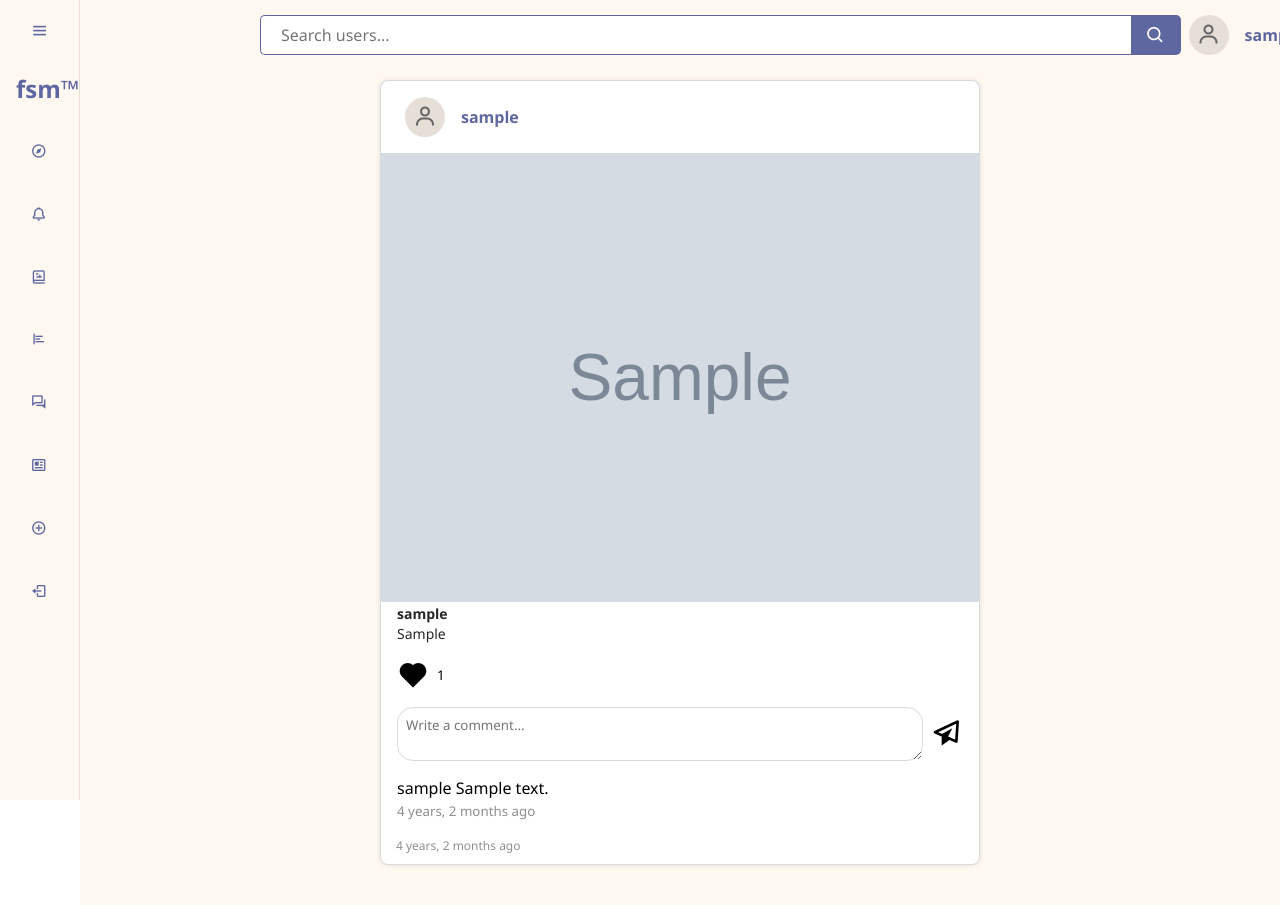
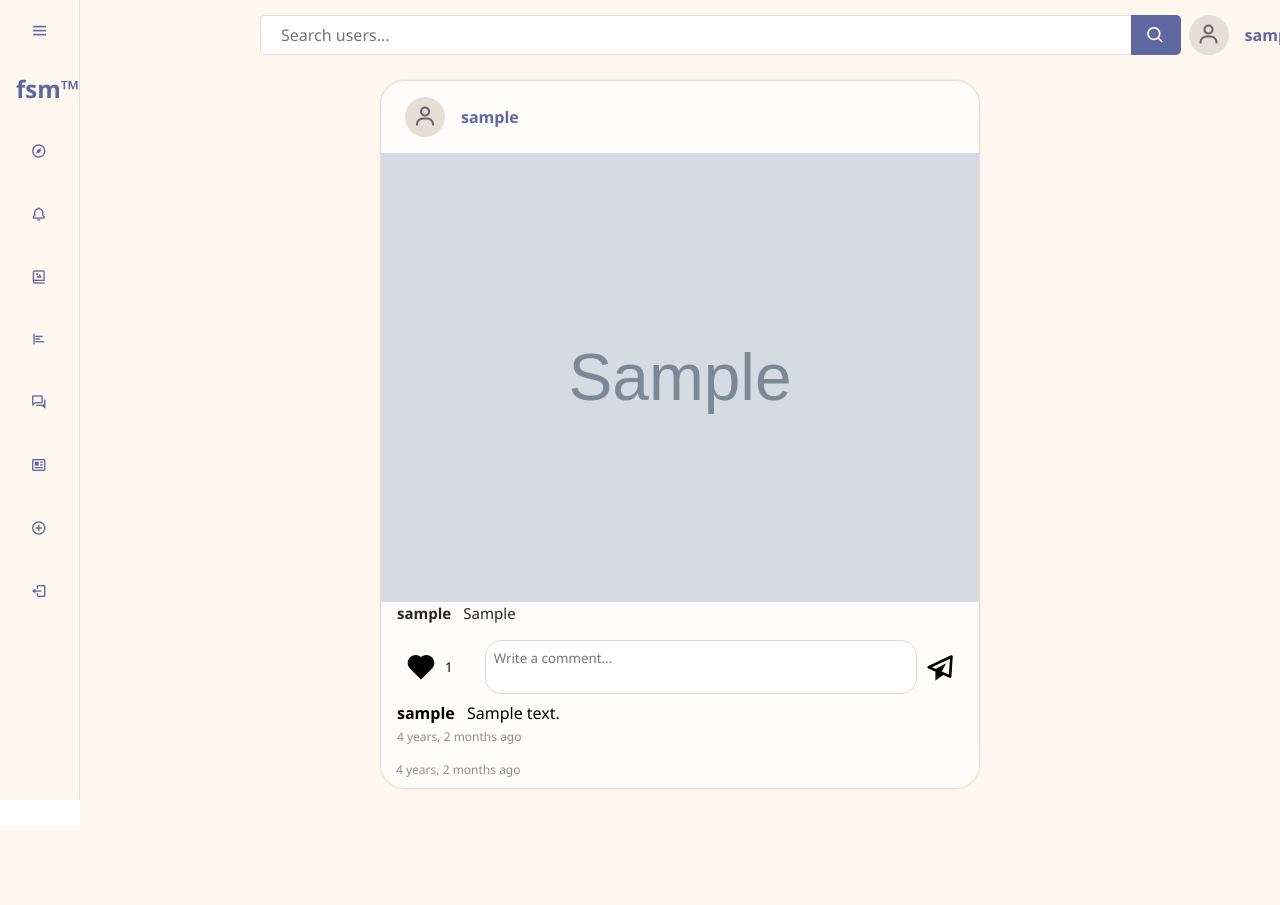
Before and after one commit to niko-jandernal/fsm_website, a Django app: page / in a window 1280 px wide. After the commit the page ends 825 px from the top, so only its background shows below. Run offline with Django 5.2, Linux system fonts and the light colour scheme; a user stored in the database is signed in; tables that the repository leaves empty hold one stand-in row (values such as "Sample post"); grey boxes marked "Sample" are stand-in pictures.

Commit message:
final adjustments regarding the home page displays

```diff
--- a/mywebsite/static/styles/homestyle.css
+++ b/mywebsite/static/styles/homestyle.css
@@ -1,4 +1,4 @@
-@import url('https://cdnjs.cloudflare.com/ajax/libs/font-awesome/5.15.3/css/all.min.css');
+
 * {
     margin: 0;
     padding: 0;
@@ -7,14 +7,14 @@
 
 
 .post {
-    background-color: #fff;
-    border: 1px solid #dbdbdb;
+    background-color: #fffdfb;
+    border: 1px solid #e6dfd8;
     margin: 20px auto;
     width: 90%;
     max-width: 600px;
-    border-radius: 8px;
+    border-radius: 25px;
     overflow: hidden;
-    box-shadow: 0 0 5px rgba(0, 0, 0, 0.1);
+    box-shadow: 0 0 3px rgba(0, 0, 0, 0.1);
 }
 
 .post-image img {
@@ -27,9 +27,10 @@
 }
 
 .post-caption p {
-    margin: 0;
+    display: inline-block;
+    margin-right: 8px;
     color: #262626;
-    font-size: 14px;
+    font-size: 15px;
 }
 .post-user {
     display: flex;
@@ -44,17 +45,12 @@
     color: #8e8e8e;
 }
 
-/* General styles for the post */
+
 .post {
-    font-family: Arial, sans-serif;
-    background-color: #fff;
-    border: 1px solid #dbdbdb;
-    margin-bottom: 24px;
-    border-radius: 8px;
-    overflow: hidden;
+
 }
 
-/* Styles for the user info and icons */
+
 .post-user {
     display: flex;
     align-items: center;
@@ -70,7 +66,7 @@
     margin-left: 8px;
 }
 
-/* Styles for the post caption, including username */
+
 .post-caption p:first-child {
     font-weight: bold;
     display: inline;
@@ -81,12 +77,20 @@
     margin-bottom: 8px;
 }
 
-/* Styles for the like button and like counter */
+
 .like-btn {
     background: none;
     border: none;
     cursor: pointer;
     padding: 8px 16px;
+    display: flex;
+    align-items: center;
+}
+
+.comment-btn {
+    background: none;
+    border: none;
+    cursor: pointer;
     display: flex;
     align-items: center;
 }
@@ -104,7 +108,13 @@
     margin-left: 16px;
 }
 
-/* Styles for the comment form and comments section */
+.post-interactions {
+    display: flex;
+    align-items: center;
+    justify-content: space-between;
+    padding: 0 8px;
+}
+
 #comment-form {
     display: flex;
     padding: 8px 16px;
@@ -112,6 +122,8 @@
 }
 
 #comment-textarea {
+    resize: none;
+    width: 27rem;
     flex-grow: 1;
     margin-right: 8px;
     border: 1px solid #dbdbdb;
@@ -121,11 +133,16 @@
 }
 
 #comments-section {
-    padding: 8px 16px;
+    padding: 0 16px 8px;
 }
 
 .comment {
     margin-bottom: 8px;
+}
+
+.comment p{
+    display: inline-block;
+    margin-right: 8px;
 }
 
 .like-btn i,
@@ -143,6 +160,33 @@
     color: #ed4956;
 }
 
-.comment small {
+.comment small{
+    display: block;
+    margin-top: 4px;
+    font-size: 0.75rem;
     color: #8e8e8e;
 }
+
+.bold{
+    font-weight: bold;
+}
+
+.hidden{
+    display: none;
+}
+
+.toggle-comments {
+    display: inline-block;
+    margin: 0;
+    padding: 0;
+    color: #8e8e8e;
+    font-size: 14px;
+    cursor: pointer;
+    text-decoration: none;
+    transition: background-color 0.2s;
+}
+
+.toggle-comments:hover {
+    color: #727272;
+    text-decoration: none;
+}
--- a/mywebsite/static/styles/style.css
+++ b/mywebsite/static/styles/style.css
@@ -170,18 +170,20 @@
     width: calc(100% - 90px);
     padding: 10px 20px;
     font-size: 16px;
-    border: 1px solid #5E679F;
+    border: 1px solid #e6dfd8;
     border-right: none;
     border-radius: 5px 0 0 5px;
     outline: none;
     height: 40px;
+}#search-input:focus {
+    border-color: #5E679F;
 }
 
 #search-btn {
     white-space: nowrap;
     padding: 10px 15px;
     background: #5E679F;
-    color: white;
+    color: #fffdfb;
     border: none;
     cursor: pointer;
     border-radius: 0 5px 5px 0;
--- a/mywebsite/templates/home.html
+++ b/mywebsite/templates/home.html
@@ -2,9 +2,9 @@
 {% block title%} Home  {% endblock %}
 {% block content %}
 
+
 <link rel="stylesheet" href="../static/styles/homestyle.css">
 <link rel="stylesheet" href="https://cdnjs.cloudflare.com/ajax/libs/font-awesome/5.15.3/css/all.min.css">
-
 
 {% for post in posts %}
 <div class="post">
@@ -24,6 +24,7 @@
         <p>{{ post.caption }}</p>
     </div>
 
+    <div class="post-interactions">
     <button class="like-btn" data-post-id="{{ post.id }}" id="like-btn-{{ post.id }}">
         {% if post.is_liked %}
             <i class='bx bxs-heart' ></i>
@@ -40,23 +41,26 @@
             <i class='bx bx-paper-plane'></i>
         </button>
     </form>
+    </div>
     <div id="comments-section">
         {% for comment in post.comments.all %}
-                <div class="comment">
-                    <p>{{ comment.author }}  {{ comment.content }}</p>
+            <div class="comment {% if forloop.counter > 2 %} extra-comment hidden {% endif %}">
+                <p class="bold">{{ comment.author }}</p> <p>{{ comment.content }}</p>
                 <small>{{ comment.date_posted|timesince }} ago</small>
             </div>
         {% endfor %}
+        {% if post.comments.count > 2 %}
+            <a href="#" class="toggle-comments" data-expanded="false" data-total-comments="{{ post.comments.count }}">View all {{ post.comments.count }} comments</a>
+        {% endif %}
     </div>
     <div class="post-date">
         <p>{{ post.date_posted|timesince}} ago</p>
     </div>
 </div>
+{% endfor %}
 
-{% empty %}
-    <p>No posts yet.</p>
-{% endfor %}
 <script src="https://ajax.googleapis.com/ajax/libs/jquery/3.5.1/jquery.min.js"></script>
+
 
 <script>
 $(document).ready(function(){
@@ -92,6 +96,29 @@ $(document).ready(function(){
 
 
 $(document).ready(function(){
+    $('.toggle-comments').click(function(e){
+        e.preventDefault();
+        const isExpanded = $(this).data('expanded') === 'true';
+        const totalComments = $(this).data('total-comments');
+        if (isExpanded) {
+            // Collapse comments: Hide comments except for the first two
+            $('.comment.extra-comment').addClass('hidden');
+            $(this).text(`View all ${totalComments} comments`).data('expanded', 'false');
+        } else {
+            // Expand comments: Show all comments
+            $('.comment.extra-comment').removeClass('hidden');
+            $(this).text('View Less').data('expanded', 'true');
+        }
+    });
+});
+
+
+
+
+
+
+
+$(document).ready(function(){
     $('#comment-form').submit(function(e){
         e.preventDefault();
         var post_id = $(this).data('post-id');
--- a/mywebsite/views.py
+++ b/mywebsite/views.py
@@ -65,6 +65,9 @@ def home(request):
 
     for post in posts:
         post.is_liked = post.likes.filter(id=request.user.id).exists()
+        post.comments_list = post.comments.all().order_by('-date_posted')  # Newest comments first
+        post.has_more_comments = post.comments.count() > 2
+        post.total_comments = post.comments.count()
     return render(request, 'home.html', {'posts': posts})
 
 
@@ -90,7 +93,7 @@ def post_comment(request, post_id):
         content = request.POST.get('comment')
         if content:
             comment = Comment.objects.create(post=post, author=request.user, content=content)
-            # Customize the response as needed
+
             return JsonResponse({"comment": content, "author": request.user.username, "date_posted": comment.date_posted.strftime('%Y-%m-%d %H:%M')})
         else:
             return JsonResponse({"error": "Comment content is empty"}, status=400)
```
Also changed, not shown: other parts of mywebsite/static/styles/style.css (+13 -13 lines), mywebsite/static/styles/registerstyle.css (+12 -12 lines). Lines whose indentation alone changed are shown as unchanged.
